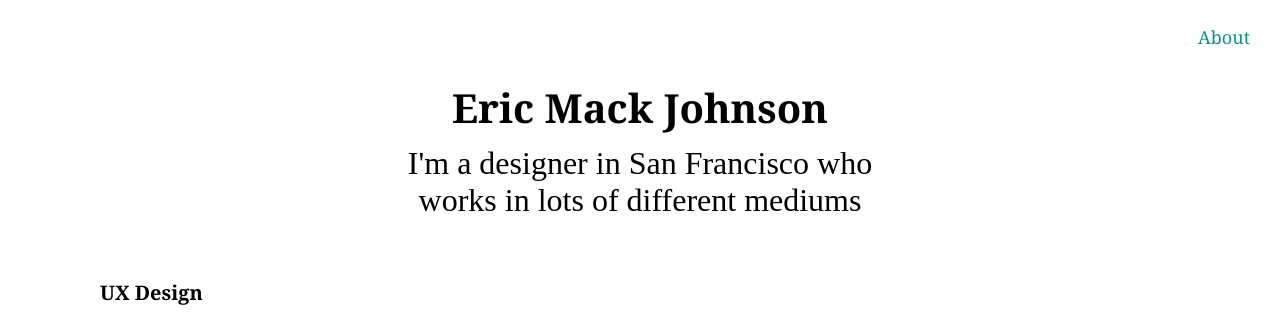
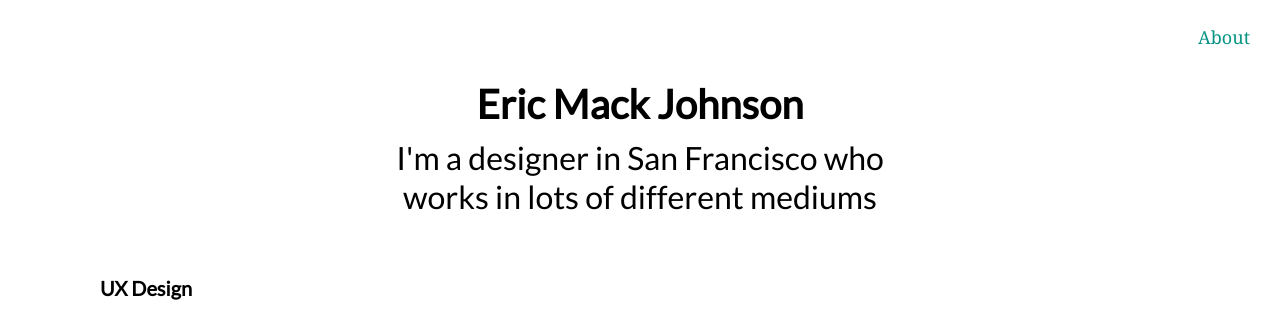
Before and after one commit to blues4allah/pro, a plain HTML site: page index.html in a window 1280 px wide. Shown: the top 317 px of the page. Drawn offline with Linux system fonts and the light colour scheme.

Commit message:
font update

```diff
--- a/css/style.css
+++ b/css/style.css
@@ -80,13 +80,14 @@ iframe {
 }
 
 h1 {
-	font-family: georgia;
+	font-family: 'Lato', sans-serif;
 	text-align: center;
 	font-size: 40px;
 	margin: 80px 0px 0px 0px;
 }
 
 h2 {
+	font-family: 'Lato', sans-serif;
 	text-align: center;
 	font-weight: 400;
 	font-size: 32px;
@@ -95,7 +96,7 @@ h2 {
 
 h3 {
 	margin: 0 auto 20px auto;
-	font-family: georgia;
+	font-family: 'Lato', sans-serif;
 	text-align: center;
 	font-weight: 600;
 	font-size: 20px;
@@ -103,7 +104,7 @@ h3 {
 }
 
 p {
-	font-family: georgia;
+	font-family: 'Lato', sans-serif;
 	text-align: center;
 	margin-bottom: 40px;
 }
--- a/index.html
+++ b/index.html
@@ -6,6 +6,7 @@
 	<title>Eric Mack Johnson</title>
 	<link rel="stylesheet" type="text/css" href="css/style.css" media="screen"/>
 	<script src="js/script.js"></script>
+	<link href="https://fonts.googleapis.com/css?family=Lato" rel="stylesheet">
 </head>
 <body>
 		<div id="nav">
```
